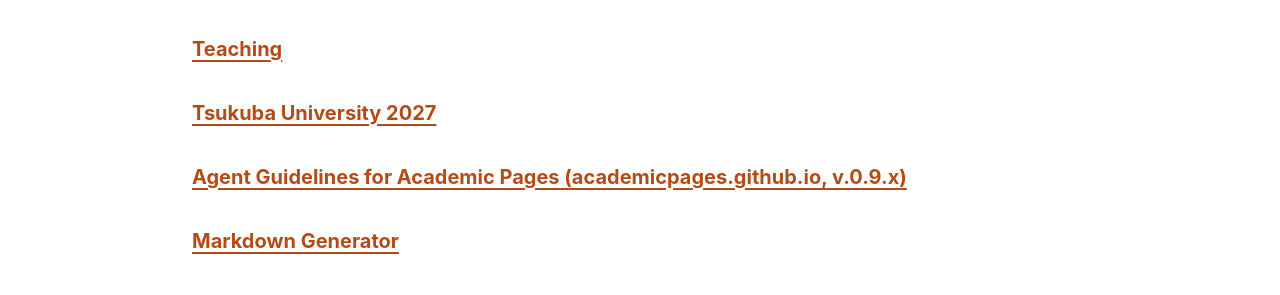
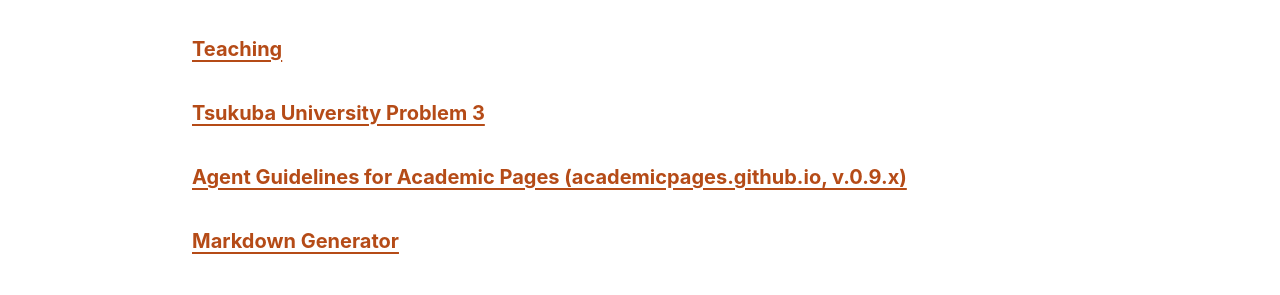
Before and after one commit to RomanoEmmanuelle/RomanoEmmanuelle.github.io, a Jekyll site: the page built from _pages/page-archive.html, in a window 1280 px wide and 900 px high, scrolled down 751 px. Shown: the part 443-738 px from the top of the window. Built offline with Jekyll 4.4.1, drawn with Linux system fonts in a browser that asks for light colours; a style sheet for code colours, icons or effects is not loaded.

Commit message:
Label Tsukuba notes as Problem 3

```diff
--- a/_pages/notes/master-entrance-examination/index.md
+++ b/_pages/notes/master-entrance-examination/index.md
@@ -13,5 +13,5 @@ full_width: true
 </article>
 
 <article class="content-entry notes-entry">
-  <h3 class="content-entry__title"><a href="/notes/master-entrance-examination/tsukuba-2027/">Tsukuba University 2027</a></h3>
+  <h3 class="content-entry__title"><a href="/notes/master-entrance-examination/tsukuba-2027/">Tsukuba University Problem 3</a></h3>
 </article>
--- a/_pages/notes/master-entrance-examination/tsukuba-2027.md
+++ b/_pages/notes/master-entrance-examination/tsukuba-2027.md
@@ -1,6 +1,6 @@
 ---
 layout: archive
-title: "Tsukuba University 2027"
+title: "Tsukuba University Problem 3"
 permalink: /notes/master-entrance-examination/tsukuba-2027/
 author_profile: false
 full_width: true
```
